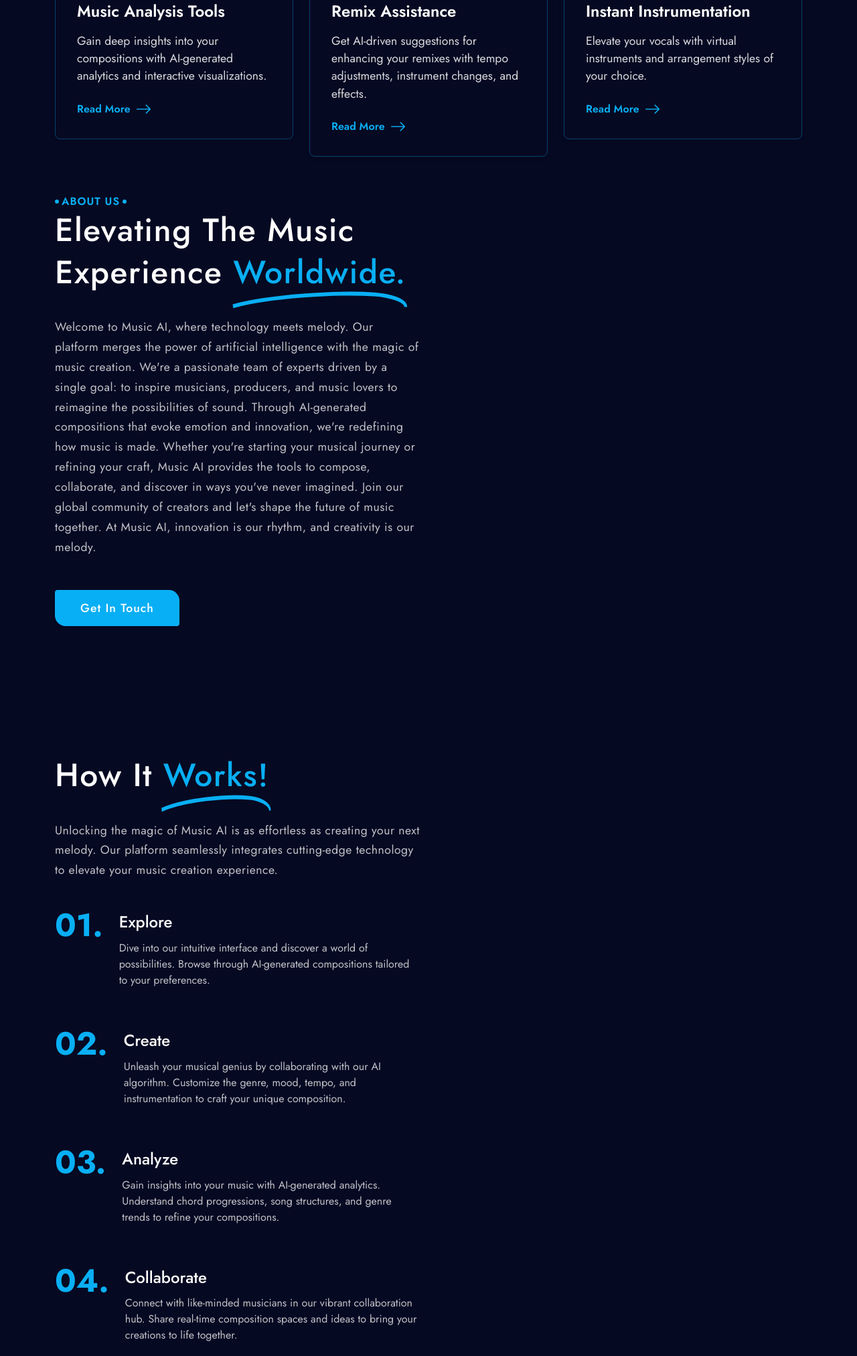
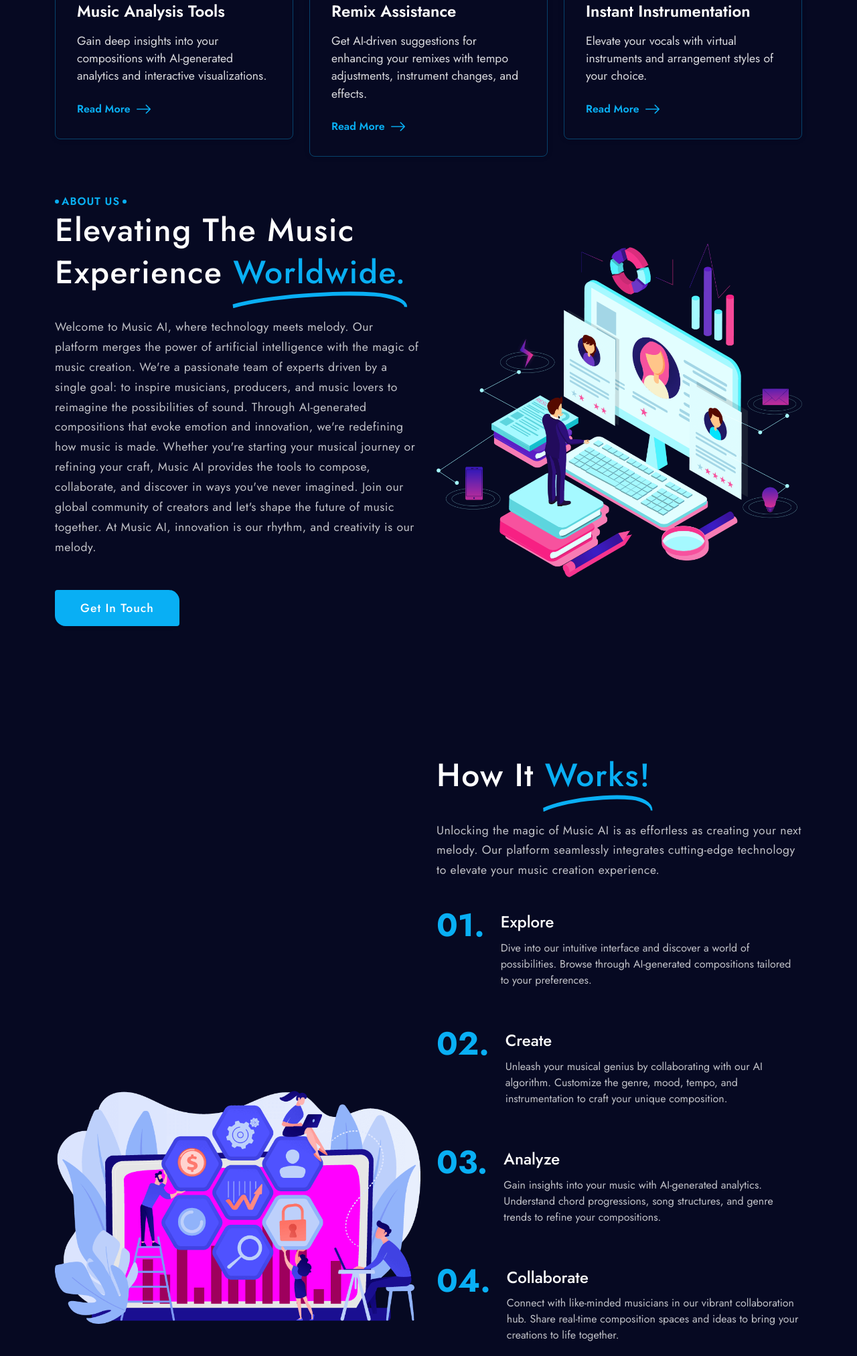
Before and after one commit to MeetYourAI/MusicAI, a plain HTML site: page index.html in a window 1280 px wide. Shown: the part 1565-3590 px from the top of the page at 67% size. Drawn offline with Linux system fonts and the light colour scheme; animation ran at ten frames a second; files whose address does not match are found by name.

Commit message:
added images back

```diff
--- a/index.html
+++ b/index.html
@@ -322,22 +322,22 @@
 								</div>
 							</div>
 						</div>
-						<!-- <div class="col-12 col-lg-6 d-flex align-items-center order-0 order-lg-1 about-col  wow fadeInUp" data-wow-delay="0.2s">
+						<div class="col-12 col-lg-6 d-flex align-items-center order-0 order-lg-1 about-col  wow fadeInUp" data-wow-delay="0.2s">
 							<div class="img-area  " data-tilt>
 								<div class="image   "><img class="about-img img-fluid " loading="lazy" src="assets/images/about/3.png" alt="Our vision"></div>
 							</div>
-						</div> -->
+						</div>
 					</div>
 				</div>
 				<!--End first about div-->
 				<!-- Start first about div-->
 				<div class="content-block  ">
 					<div class="row">
-						<!-- <div class="col-12 col-lg-6 d-flex align-items-center about-col  wow fadeInUp" data-wow-delay="0.2s">
+						<div class="col-12 col-lg-6 d-flex align-items-center about-col  wow fadeInUp" data-wow-delay="0.2s">
 							<div class="img-area  ">
 								<div class="image  " data-tilt><img class="about-img img-fluid " loading="lazy" src="assets/images/about/1.png" alt="about"></div>
 							</div>
-						</div> -->
+						</div>
 						<div class="col-12 col-lg-6 d-flex align-items-center about-col pad-start  wow fadeInUp " data-wow-delay="0.6s">
 							<div class="text-area ">
 								<div class="sec-heading  light-title ">
```
